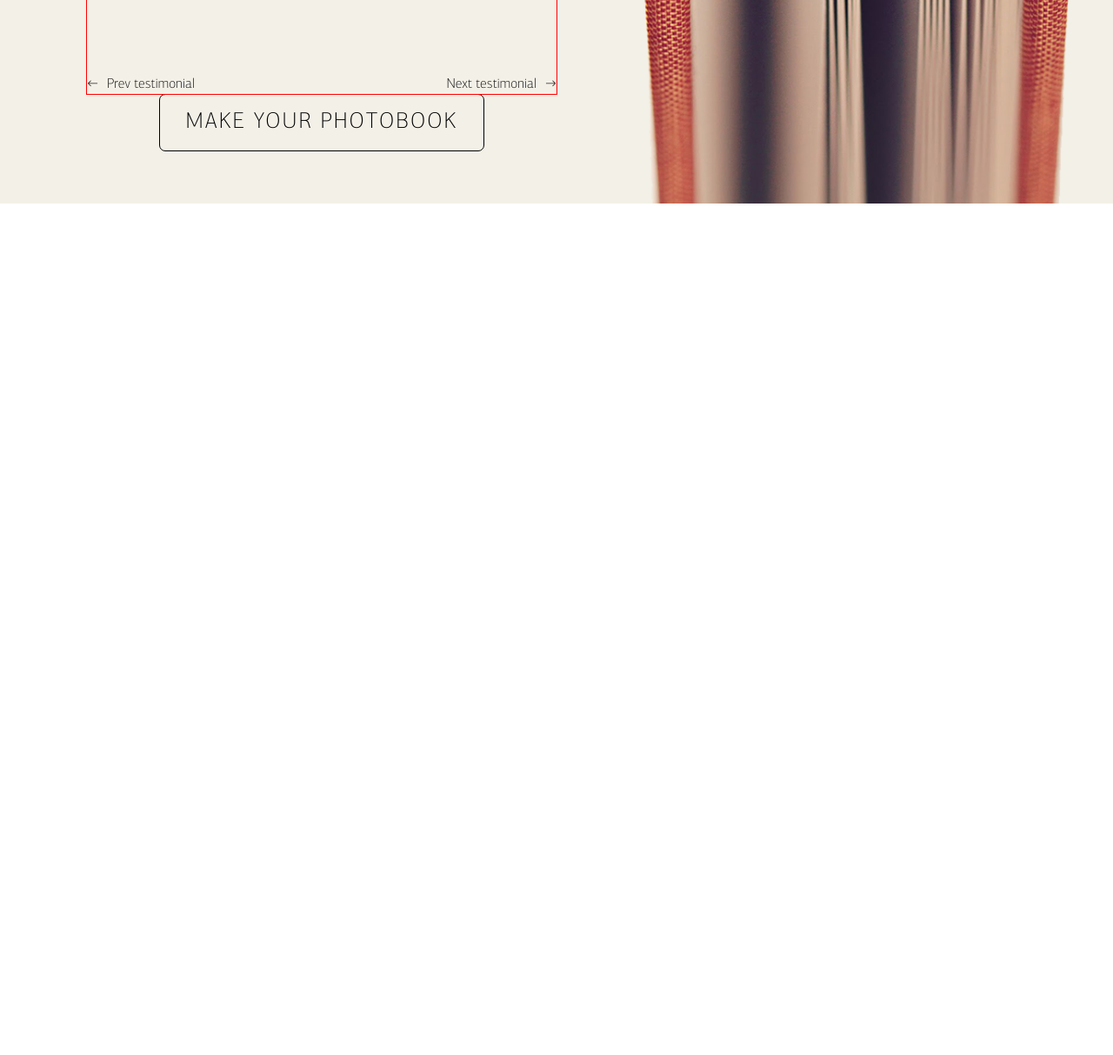
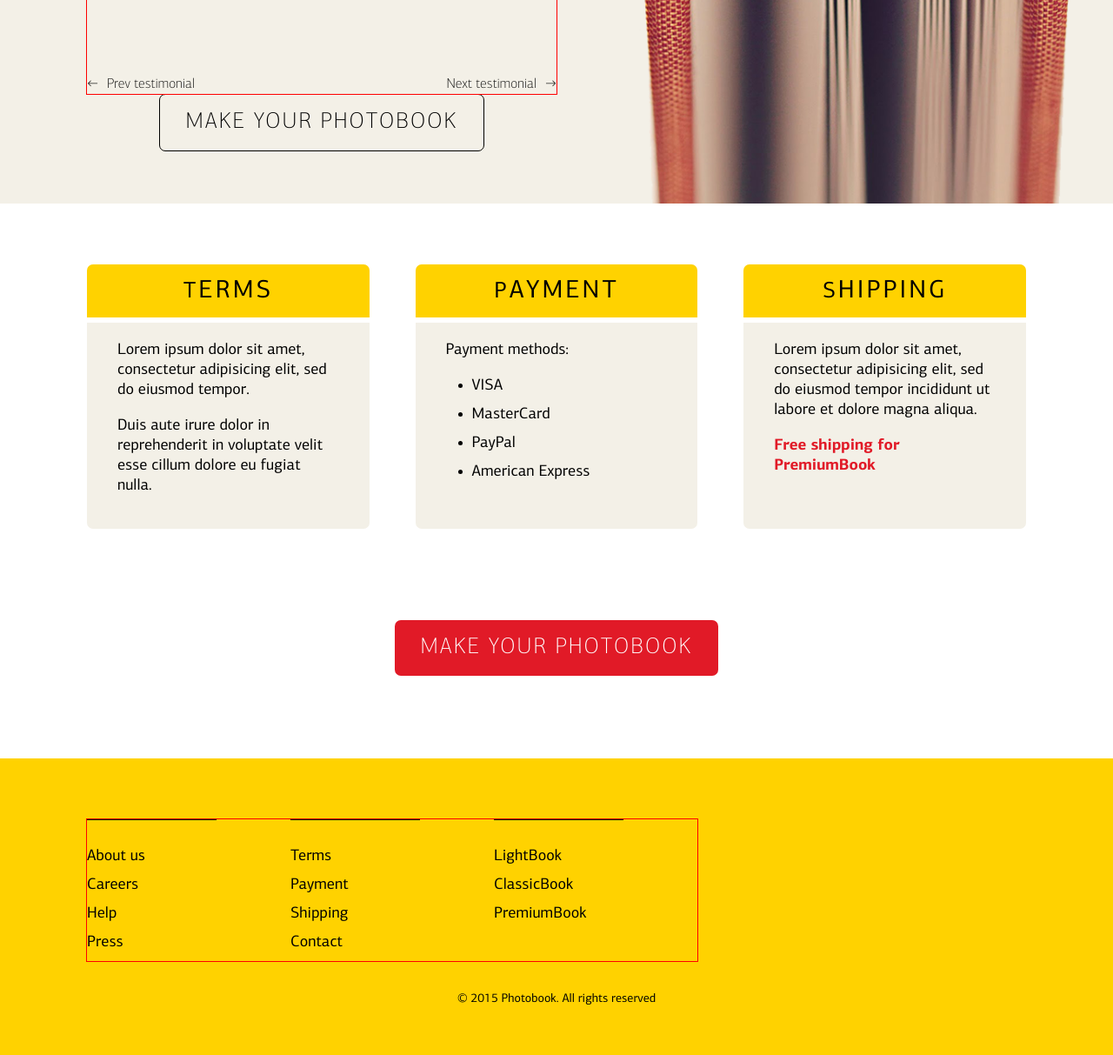
Before and after one commit to FoxyGirl/photobook, a website: page index.html in a window 1280 px wide. Shown: the part 3014-4227 px from the top of the page at 87% size. Before the commit the page ends 3248 px from the top, so only its background shows below. Drawn offline with nearby package versions, Linux system fonts and the light colour scheme; files that its build step writes are made by us from their sources.

```diff
--- a/index.html
+++ b/index.html
@@ -195,6 +195,82 @@
             </div>
         </div>
     </section>
+
+    <section class="delivery">
+        <div class="container">
+            <ul class="delivery__list">
+                <li class="delivery__item">
+                    <a href="" class="delivery__link">
+                        <h3 class="delivery__header"><span>T</span>erms</h3>
+                        <div class="delivery__description">
+                            <p class="delivery__text">
+                                Lorem ipsum dolor sit amet, consectetur adipisicing elit, sed do eiusmod tempor.
+                            </p>
+                            <p class="delivery__text">
+                                Duis aute irure dolor in reprehenderit in voluptate velit esse cillum dolore eu fugiat nulla.
+                            </p>
+                        </div>
+                    </a>
+                </li>
+                <li class="delivery__item">
+                    <a href="" class="delivery__link">
+                        <h3 class="delivery__header"><span>P</span>ayment</h3>
+                        <div class="delivery__description">
+                            <p class="delivery__text">Payment methods:</p>
+                            <ul class="delivery__decr-list">
+                                <li>VISA</li>
+                                <li>MasterCard</li>
+                                <li>PayPal</li>
+                                <li>American Express</li>
+                            </ul>
+                        </div>
+                    </a>
+                </li>
+                <li class="delivery__item">
+                    <a href="" class="delivery__link">
+                        <h3 class="delivery__header"><span>S</span>hipping</h3>
+                        <div class="delivery__description">
+                            <p class="delivery__text">
+                                Lorem ipsum dolor sit amet, consectetur adipisicing elit, sed do eiusmod tempor incididunt ut labore et dolore magna aliqua.
+                            </p>
+                            <p class="delivery__text  delivery__text--accent">
+                                Free shipping for PremiumBook
+                            </p>
+                        </div>
+                    </a>
+                </li>
+            </ul>
+            <a class="btn" href="">make your photobook</a>
+        </div>
+    </section>
+    <footer class="page-footer">
+        <div class="container">
+            <nav class="page-footer__navigation">
+                <ul class="submenu">
+                    <li class="submenu__item"><a href="#!">About us</a></li>
+                    <li class="submenu__item"><a href="#!">Careers</a></li>
+                    <li class="submenu__item"><a href="#!">Help</a></li>
+                    <li class="submenu__item"><a href="#!">Press</a></li>
+                </ul>
+                <ul class="submenu">
+                    <li class="submenu__item"><a href="#!">Terms</a></li>
+                    <li class="submenu__item"><a href="#!">Payment</a></li>
+                    <li class="submenu__item"><a href="#!">Shipping</a></li>
+                    <li class="submenu__item"><a href="#!">Contact</a></li>
+                </ul>
+                <ul class="submenu">
+                    <li class="submenu__item"><a href="#!">LightBook</a></li>
+                    <li class="submenu__item"><a href="#!">ClassicBook</a></li>
+                    <li class="submenu__item"><a href="#!">PremiumBook</a></li>
+                </ul>
+
+            </nav>
+            <div class="page-footer__additions">
+
+            </div>
+            <div class="page-footer__copyright">&copy; 2015 Photobook. All rights reserved</div>
+        </div>
+    </footer>
     <script src="js/scripts.min.js"></script>
     </body>
 </html>
--- /dev/null
+++ b/sass/blocks/delivery.scss
@@ -0,0 +1,109 @@
+.delivery {
+  background-color: #fff;
+
+  .container {
+    padding: 10px 0 25px 0;
+
+    @include respond(tablet) {
+      padding: 30px 0 75px 0;
+    }
+  }
+
+  &__list {
+    @include ul-clear;
+    position: relative;
+    display: flex;
+    flex-wrap: wrap;
+    justify-content: center;
+    padding: 0 0 25px 0;
+
+    @include respond(tablet) {
+      padding: 20px 0 85px 0;
+    }
+
+    @include respond(desktop) {
+      justify-content: space-between;
+    }
+  }
+
+  &__item {
+    flex-shrink: 1;
+    display: flex;
+    flex-direction: column;
+    width: 100%;
+    margin: 20px;
+    border-radius: $brd-rad;
+    overflow: hidden;
+    background: $color-bg;
+
+    @include respond(tablet-small) {
+      width: 40%;
+    }
+
+    @include respond(desktop) {
+      width: 314px;
+      width: 29%;
+    }
+
+    &:hover {
+      box-shadow: 2px 2px 14px rgba(0, 0, 0, 0.4);
+    }
+  }
+
+  &__link {
+    text-decoration: none;
+    color: #000;
+  }
+
+  &__header {
+    margin-top: 0;
+    margin-bottom: 0;
+    padding: 13px;
+    position: relative;
+    z-index: 2;
+    font-size: 20px;
+    font-weight: 400;
+    text-align: center;
+    letter-spacing: 3px;
+    text-transform: uppercase;
+    background-color: $color-main;
+    border-bottom: 6px solid #fff;
+
+    @include respond(tablet) {
+      font-size: 29px;
+
+      span {
+        font-size: 36px;
+      }
+    }
+
+    span {
+      font-size: 26px;
+    }
+  }
+
+  &__description {
+    padding: 20px 35px;
+    margin: 0;
+    text-align: left;
+  }
+
+  &__text {
+    margin-top: 0;
+
+    &.delivery__text--accent {
+      font-weight: bold;
+      color: $color-secondary;
+    }
+
+  }
+
+  &__decr-list {
+    padding-left: 30px;
+    list-style-type: disc;
+
+    li {
+      margin-bottom: 10px;
+    }
+  }
+}
--- a/sass/blocks/page-footer.scss
+++ b/sass/blocks/page-footer.scss
@@ -1,3 +1,33 @@
 .page-footer {
   background: $color-main;
+
+  .container {
+    padding-top: 70px;
+    padding-bottom: 55px;
+    text-align: left;
+  }
+
+  &__navigation {
+    display: flex;
+    flex-direction: row;
+    width: 65%;
+    outline: 1px solid red;
+
+    .submenu {
+      flex-basis: 155px;
+      margin-right: 85px;
+      padding-top: 30px;
+      border-top: 1px solid #000;
+    }
+  }
+
+  &__additions {
+    float: left;
+  }
+
+  &__copyright {
+    margin-top: 35px;
+    font-size: 14px;
+    text-align: center;
+  }
 }
--- a/sass/blocks/slider.scss
+++ b/sass/blocks/slider.scss
@@ -66,7 +66,7 @@
   &__arrows {
     display: flex;
     justify-content: space-between;
-    margin-bottom: 110px;
+    margin-bottom: 50px;
     font-size: 16px;
     font-weight: 200;
     cursor: pointer;
@@ -109,6 +109,14 @@
       display: none;
     }
 
+    .slider__arrows {
+      margin-bottom: 50px;
+
+      @include respond(tablet) {
+        margin-bottom: 110px;
+      }
+    }
+
     .slider__arrow {
 
       &--prev {
--- /dev/null
+++ b/sass/blocks/submenu.scss
@@ -0,0 +1,21 @@
+.submenu {
+  @include ul-clear;
+
+  &__item {
+    margin-bottom: 10px;
+
+    a {
+      color: #000;
+      text-decoration: none;
+
+      &:hover,
+      &:active {
+        text-decoration: underline;
+      }
+
+      &:active {
+        opacity: 0.7;
+      }
+    }
+  }
+}
--- a/sass/blocks/testimonials.scss
+++ b/sass/blocks/testimonials.scss
@@ -1,4 +1,5 @@
 .testimonials {
+  background-color: $color-bg;
 
   @include respond(tablet-small) {
     background: $color-bg url("../img/bg-testimonials-short.png") 90% 0 no-repeat;
--- a/sass/style.scss
+++ b/sass/style.scss
@@ -17,3 +17,5 @@
 @import "blocks/testimonials";
 @import "blocks/slider";
 @import "blocks/implementer";
+@import "blocks/delivery";
+@import "blocks/submenu";
```
